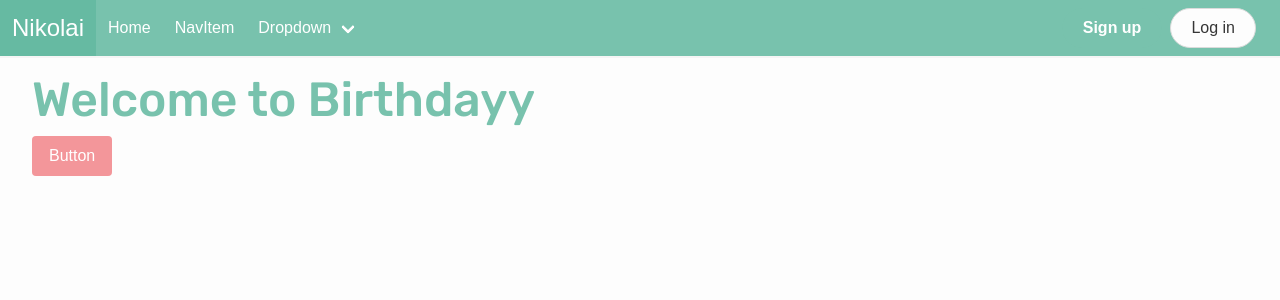
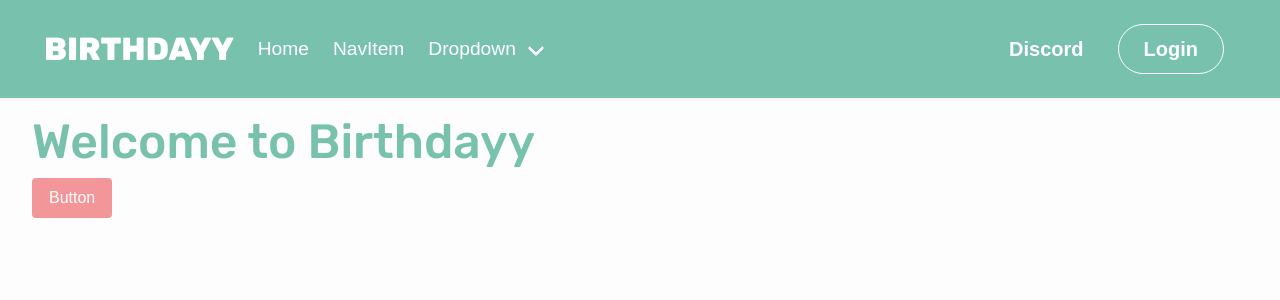
Before and after one commit to BirthdayyBot/dashboard, a Next.js app: page / in a window 1280 px wide. Shown: the top 300 px of the page. Built offline with nearby package versions, Linux system fonts and the light colour scheme; a web font is replaced by a local one.

Commit message:
fix: spaced navbar

```diff
--- a/src/components/navbar/index.tsx
+++ b/src/components/navbar/index.tsx
@@ -1,6 +1,7 @@
 'use client';
 import { isActiveAtome } from '@lib/atoms';
 import { useAtom } from 'jotai';
+import Link from 'next/link';
 import NavbarDropdown from './dropdown';
 import NavbarItem from './item';
 
@@ -8,10 +9,10 @@ export default function Navbar() {
 	const [isActive, setIsActive] = useAtom(isActiveAtome);
 	return (
 		<div className="navbarComponent">
-			<nav className="navbar has-shadow is-primary mb-2" role="navigation" aria-label="main navigation">
+			<nav className="navbar has-shadow is-primary is-spaced mb-2" role="navigation" aria-label="main navigation">
 				<div className="navbar-brand">
 					<a className="navbar-item" href="#">
-						<h1 className="navbar-logo is-size-4 is-logo">Nikolai</h1>
+						<h1 className="navbar-logo is-logo">BIRTHDAYY</h1>
 					</a>
 
 					<a
@@ -42,11 +43,22 @@ export default function Navbar() {
 
 					<div className="navbar-end">
 						<div className="navbar-item mr-3">
-							<div className="buttons">
-								<a className="button is-primary is-rounded">
-									<strong>Sign up</strong>
-								</a>
-								<a className="button is-rounded">Log in</a>
+							<div className="buttons are-medium">
+								<Link
+									href="/discord"
+									className={`button is-primary is-rounded is-strong ${isActive ? 'is-fullwidth is-outlined' : ''}`}
+									target="_blank"
+								>
+									Discord
+								</Link>
+
+								<Link
+									href="/invite"
+									className={`button is-rounded is-strong ${isActive ? 'is-primary is-fullwidth' : 'is-white is-outlined'}`}
+									target="_blank"
+								>
+									Login
+								</Link>
 							</div>
 						</div>
 					</div>
--- a/src/styles/theme/_colors.scss
+++ b/src/styles/theme/_colors.scss
@@ -27,14 +27,14 @@ $highlight: #2c2f36;
 $danger: $secondary;
 
 .is-color-primary {
-  color: #78c2ad;
+	color: $primary;
 }
 .has-text-secondary {
-  color: $secondary;
+	color: $secondary;
 }
 .is-secondary {
-  background-color: $secondary !important;
-  color: $white !important;
+	background-color: $secondary !important;
+	color: $white !important;
 }
 
 /*
--- a/src/styles/theme/theme.scss
+++ b/src/styles/theme/theme.scss
@@ -1,5 +1,5 @@
+@import './colors';
 @import './fonts';
-@import './colors';
 
 /* * {
 	box-sizing: border-box;
@@ -15,3 +15,53 @@
 	color: gray;
 	background: $primary;
 }
+
+@media (max-width: 1024px) {
+	body {
+		overflow: -moz-scrollbars-none;
+		-ms-overflow-style: none;
+		overflow-y: auto;
+		overflow-x: hidden; /* Hide horizontal scrollbar */
+	}
+	body::-webkit-scrollbar {
+		width: 0 !important;
+	}
+}
+
+.is-secondary {
+	color: $secondary;
+	background-color: $secondary;
+}
+
+.is-logo {
+	font-family: $header-font;
+	font-weight: bold;
+	font-size: 2rem;
+}
+
+.is-strong {
+	font-weight: bold;
+}
+
+.navbar-item {
+	font-size: 1.2rem;
+}
+
+// classname with number as props (e.g. .is-heading-1)
+.is-heading-1 {
+	font-family: $header-font;
+	font-size: 4rem;
+	line-height: 4rem;
+}
+
+.is-heading-2 {
+	font-family: $header-font;
+	font-size: 3.5rem;
+	line-height: 3.5rem;
+}
+
+.is-heading-3 {
+	font-family: $header-font;
+	font-size: 3rem;
+	line-height: 3rem;
+}
```
Also changed, not shown: src/styles/theme/_fonts.scss (+9 -9 lines).
